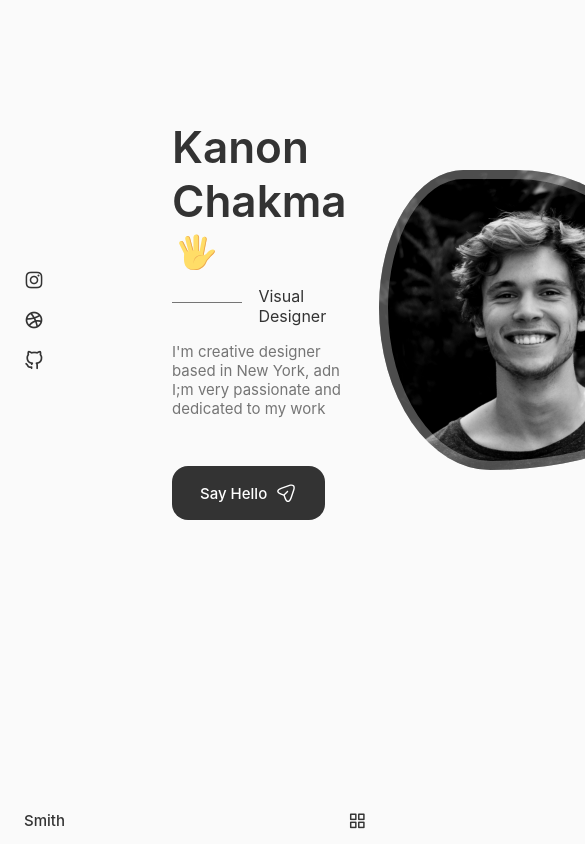
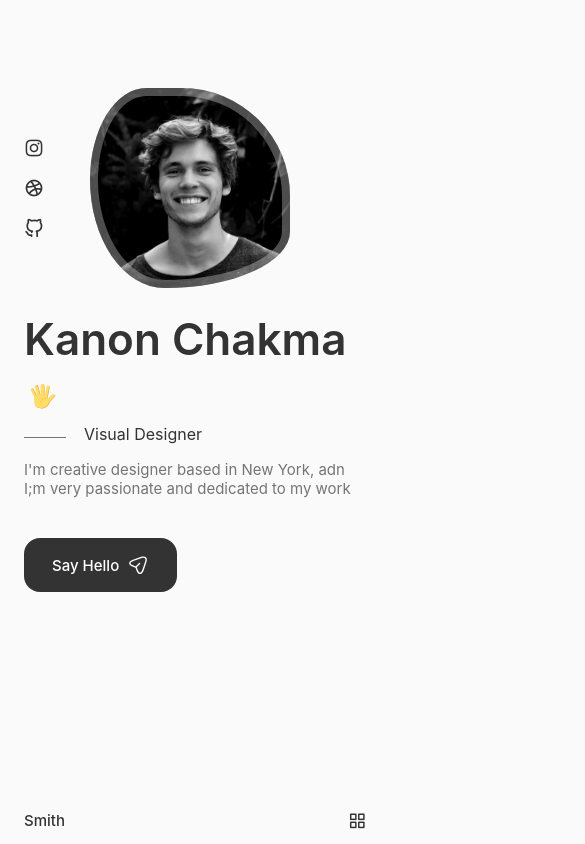
Before and after one commit to kanonChakma/portfolio, a React (Create React App) app: page / in a window 390 px wide. Shown: the top 844 px of the page, 585 px wide, since content can reach past the window. Built offline with nearby package versions, Linux system fonts and the light colour scheme.

Commit message:
feat: add scroll-down

```diff
--- a/src/components/Header/index.js
+++ b/src/components/Header/index.js
@@ -48,7 +48,7 @@
                 </a>
                </li>
              </ul>
-             <i className='uil uil-times nav__close'></i>
+             <i className='uil uil-times nav__close' onClick={() => setToggole(!toggole)}></i>
           </div>
           <div className='nav__toggle' onClick={() => setToggole(!toggole)}>
            <i class="uil uil-apps"></i>
--- a/src/components/Home/index.css
+++ b/src/components/Home/index.css
@@ -1,3 +1,7 @@
+.home__container {
+  row-gap: 7rem;
+}
+
 .home__content {
   grid-template-columns: 116px repeat(2, 1fr);
   padding-top: 5.5rem;
@@ -79,3 +83,108 @@
   margin-bottom: var(--mb-3);
   max-width: 400px;
 }
+
+/* scroll */
+.home__scroll {
+  margin-left: 9.25rem;
+}
+
+.wheel {
+  animation: scroll 2s ease infinite;
+}
+
+@keyframes scroll {
+  0% {
+    transform: translateY(0);
+  }
+  30% {
+    transform: translateY(3.75rem);
+  }
+}
+
+.home__scroll-name {
+  color: var(--title-color);
+  font-weight: var(--font-medium);
+  margin-right: var(--mb-0-25);
+  margin-left: 2px;
+}
+
+.home__scroll-arrow {
+  font-size: 1.25rem;
+  color: var((--title-color));
+}
+
+/* For large devices */
+
+@media screen and (max-width: 992px) {
+  .home__content {
+    grid-template-columns: 100px repeat(2, 1fr);
+    column-gap: 1.25rem;
+  }
+
+  .home__hand {
+    width: 26px;
+    height: 26px;
+  }
+
+  .home__subtitle {
+    padding-left: 3.75rem;
+    margin-bottom: var(--mb-1);
+  }
+
+  .home__subtitle::before {
+    width: 42px;
+    top: 0.8rem;
+  }
+
+  .home__description {
+    max-width: initial;
+    margin-bottom: var(--mb-2-5);
+  }
+
+  .home__img {
+    width: 250px;
+    height: 250px;
+    box-shadow: inset 0 0 0 8px rgb(255 255 255/30%);
+  }
+
+  .home__scroll {
+    margin-left: 7.5rem;
+  }
+}
+
+@media screen and (max-width: 768px) {
+  .home__content {
+    grid-template-columns: 0.5fr 3fr;
+    padding-top: 3.5rem;
+  }
+  .home__img {
+    order: initial;
+    justify-self: initial;
+  }
+
+  .home__data {
+    grid-column: 1/3;
+  }
+
+  .home__img {
+    width: 200px;
+    height: 200px;
+    box-shadow: inset 0 0 0 8px rgb(255 255 255/30%);
+  }
+  .home__scroll {
+    display: none;
+  }
+}
+
+@media screen and (max-width: 350px) {
+  .home__img {
+    height: 180px;
+    width: 180px;
+  }
+
+  .home__hand {
+    width: 22px;
+    height: 22px;
+  }
+}
--- a/src/components/Home/index.jsx
+++ b/src/components/Home/index.jsx
@@ -1,5 +1,6 @@
 import React from 'react'
 import Data from '../Data'
+import ScrollDown from '../ScrollDown/ScrollDown'
 import Social from '../Social'
 import "./index.css"
 
@@ -12,6 +13,7 @@
            <div className='home__img'></div>
           <Data/>
         </div>
+        <ScrollDown/>
       </div>
     </section>
   )
--- /dev/null
+++ b/src/components/ScrollDown/ScrollDown.jsx
@@ -0,0 +1,49 @@
+import React from 'react'
+
+const ScrollDown = () => {
+  return (
+      <div className='home__scroll'>
+        <a href='#about' className='home__scroll-button button--flex'>
+         <svg
+        width="32px"
+        height="32px"
+        class="home__scroll-mouse"
+        viewBox="0 0 247 390"
+        version="1.1"
+        xmlns="http://www.w3.org/2000/svg"
+        xmlnsXlink="http://www.w3.org/1999/xlink"
+        style={{
+            fillRule: "evenodd",
+            clipRule: "evenodd",
+            strokeLinecap: "round",
+            strokeLinejoin: "round",
+            trokeMiterlimit: 1.5
+        }}
+    >
+        <path
+        class="wheel"
+        d="M123.359,79.775l0,72.843"
+        style={{
+            fill: "none",
+            stroke: "var(--title-color)",
+            strokeWidth: "20px"
+        }}
+        ></path>
+        <path
+        id="mouse"
+        d="M236.717,123.359c0,-62.565 -50.794,-113.359 -113.358,-113.359c-62.565,0 -113.359,50.794 -113.359,113.359l0,143.237c0,62.565 50.794,113.359 113.359,113.359c62.564,0 113.358,-50.794 113.358,-113.359l0,-143.237Z"
+        style={{
+            fill: "none",
+            stroke: "var(--title-color)",
+            strokeWidth: "20px"
+        }}
+        ></path>
+         </svg>
+         <span className='home__scroll-name'>Scroll Down</span>
+        <i class="uil uil-arrow-down home__scroll-arrow"></i>
+        </a>
+      </div>
+   )
+ }
+
+export default ScrollDown
```
